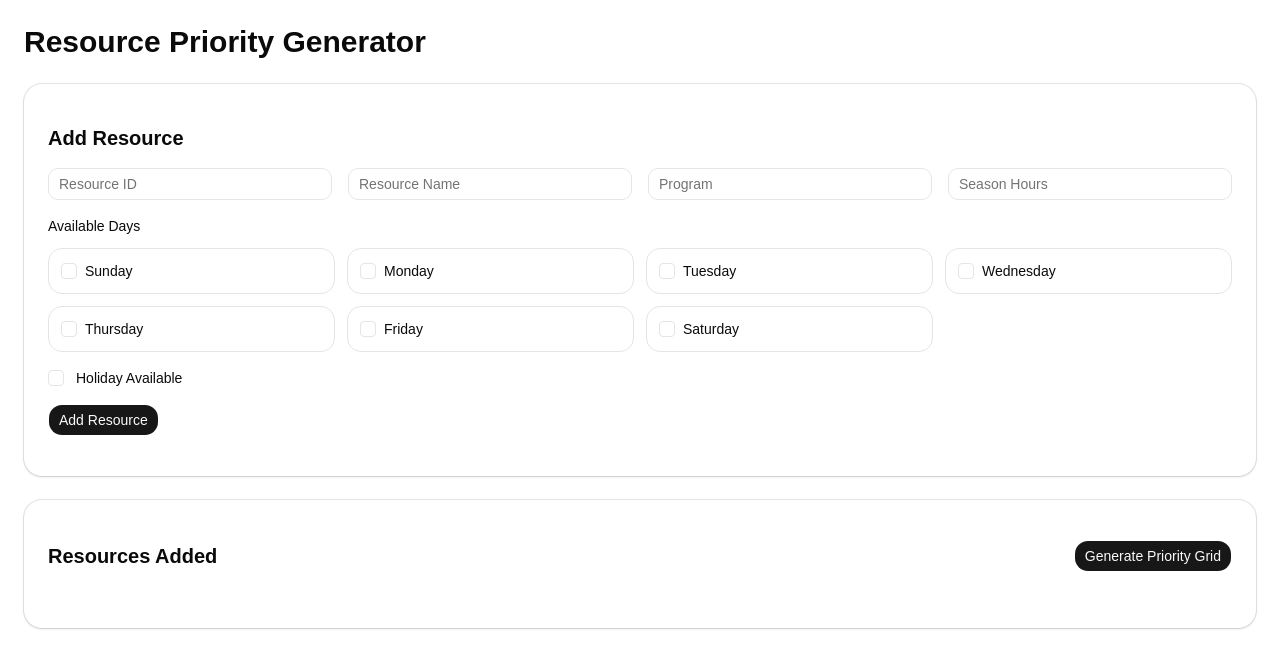
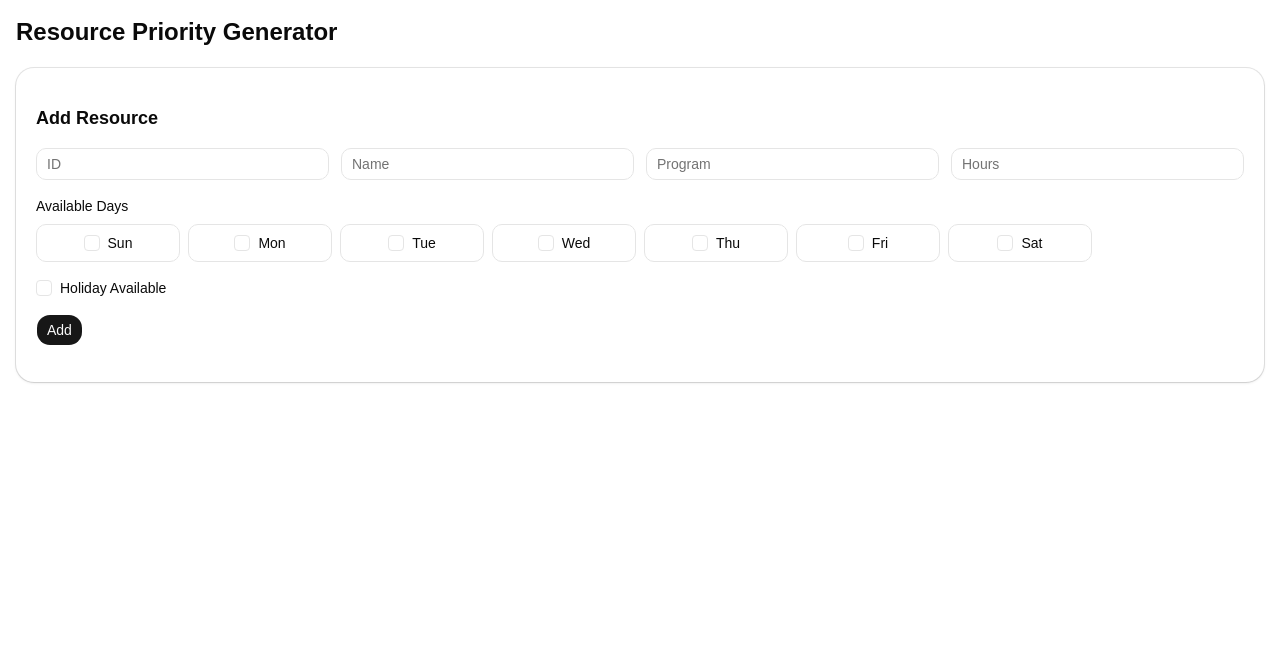
Before and after one commit to vijaydhiman51/resource-priority-ui, a React (Vite) app: page / in a window 1280 px wide. Shown: the top 668 px of the page. Built offline with nearby package versions, Linux system fonts and the light colour scheme.

Commit message:
new layout for the UI

```diff
--- a/src/resource_priority_ui.jsx
+++ b/src/resource_priority_ui.jsx
@@ -15,6 +15,17 @@ const DAYS = [
   "Saturday",
   "Holiday",
 ];
+
+const DAY_SHORT = {
+  Sunday: "Sun",
+  Monday: "Mon",
+  Tuesday: "Tue",
+  Wednesday: "Wed",
+  Thursday: "Thu",
+  Friday: "Fri",
+  Saturday: "Sat",
+  Holiday: "Hol",
+};
 
 function ResourcePriorityUI() {
   const emptyResource = {
@@ -107,25 +118,25 @@ function ResourcePriorityUI() {
   };
 
   return (
-    <div className="min-h-screen bg-background p-6">
-      <div className="max-w-7xl mx-auto space-y-6">
-        <h1 className="text-3xl font-bold">Resource Priority Generator</h1>
+    <div className="min-h-screen bg-background p-4">
+      <div className="max-w-7xl mx-auto space-y-5">
+        <h1 className="text-2xl font-bold">Resource Priority Generator</h1>
 
         <Card className="rounded-2xl shadow-sm">
-          <CardContent className="p-6 space-y-4">
-            <h2 className="text-xl font-semibold">
+          <CardContent className="p-5 space-y-4">
+            <h2 className="text-lg font-semibold">
               {editIndex !== null ? "Edit Resource" : "Add Resource"}
             </h2>
 
-            <div className="grid md:grid-cols-4 gap-4">
+            <div className="grid md:grid-cols-4 gap-3">
               <Input
-                placeholder="Resource ID"
+                placeholder="ID"
                 value={resource.Id}
                 onChange={(e) => handleInput("Id", e.target.value)}
               />
 
               <Input
-                placeholder="Resource Name"
+                placeholder="Name"
                 value={resource.Name}
                 onChange={(e) => handleInput("Name", e.target.value)}
               />
@@ -137,31 +148,31 @@ function ResourcePriorityUI() {
               />
 
               <Input
-                placeholder="Season Hours"
+                placeholder="Hours"
                 value={resource.SeasonHours}
                 onChange={(e) => handleInput("SeasonHours", e.target.value)}
               />
             </div>
 
             <div>
-              <p className="font-medium mb-3">Available Days</p>
-              <div className="grid md:grid-cols-4 gap-3">
+              <p className="font-medium mb-2 text-sm">Available Days</p>
+              <div className="grid grid-cols-4 md:grid-cols-8 gap-2">
                 {DAYS.filter((d) => d !== "Holiday").map((day) => (
                   <label
                     key={day}
-                    className="flex items-center gap-2 border rounded-xl p-3"
+                    className="flex items-center justify-center gap-2 border rounded-lg px-2 py-2 text-sm"
                   >
                     <Checkbox
                       checked={resource.AvailableDays.includes(day)}
                       onCheckedChange={() => handleDayToggle(day)}
                     />
-                    <span>{day}</span>
+                    <span>{DAY_SHORT[day]}</span>
                   </label>
                 ))}
               </div>
             </div>
 
-            <label className="flex items-center gap-3">
+            <label className="flex items-center gap-2 text-sm">
               <Checkbox
                 checked={resource.HolidayAvailable}
                 onCheckedChange={(value) =>
@@ -173,7 +184,7 @@ function ResourcePriorityUI() {
 
             <div className="flex gap-3">
               <Button onClick={saveResource} className="rounded-xl">
-                {editIndex !== null ? "Update Resource" : "Add Resource"}
+                {editIndex !== null ? "Update" : "Add"}
               </Button>
 
               {editIndex !== null && (
@@ -189,66 +200,80 @@ function ResourcePriorityUI() {
           </CardContent>
         </Card>
 
+        {(resources.length > 0 || grid.length > 0) && (
           <Card className="rounded-2xl shadow-sm">
-          <CardContent className="p-6 space-y-4">
-            <div className="flex items-center justify-between">
-              <h2 className="text-xl font-semibold">Resources Added</h2>
+            <CardContent className="p-5">
+              <div className="flex items-center justify-between mb-4">
+                <h2 className="text-lg font-semibold">Priority Layout</h2>
                 <Button onClick={generateGrid} className="rounded-xl">
-                Generate Priority Grid
+                  Generate Grid
                 </Button>
               </div>
 
-            <div className="space-y-2">
+              <div className="grid lg:grid-cols-[380px_1fr] gap-6 items-start">
+                <div className="space-y-3">
                   {resources.map((r, index) => (
                     <div
                       key={index}
-                  className="border rounded-xl p-4 flex justify-between items-center"
+                      className="border rounded-xl p-3 space-y-2"
                     >
+                      <div className="flex items-center justify-between">
                         <div>
                           <p className="font-semibold">{r.Name}</p>
-                    <p className="text-sm text-muted-foreground">
-                      Program: {r.Program} | Hours: {r.SeasonHours}
+                          <p className="text-xs text-muted-foreground">
+                            {r.SeasonHours} h
                           </p>
                         </div>
 
                         <div className="flex gap-2">
                           <Button
                             variant="outline"
-                      className="rounded-xl"
+                            size="sm"
                             onClick={() => editResource(index)}
                           >
                             Edit
                           </Button>
-
                           <Button
                             variant="destructive"
-                      className="rounded-xl"
+                            size="sm"
                             onClick={() => deleteResource(index)}
                           >
                             Delete
                           </Button>
                         </div>
                       </div>
+
+                      <div className="flex flex-wrap gap-1 text-xs">
+                        {DAYS.filter((d) => d !== "Holiday").map((day) => (
+                          <span
+                            key={day}
+                            className={`px-2 py-1 rounded border ${
+                              r.AvailableDays.includes(day)
+                                ? "bg-muted"
+                                : "opacity-40"
+                            }`}
+                          >
+                            {DAY_SHORT[day]}
+                          </span>
+                        ))}
+                        {r.HolidayAvailable && (
+                          <span className="px-2 py-1 rounded border bg-muted">
+                            Hol
+                          </span>
+                        )}
+                      </div>
+                    </div>
                   ))}
                 </div>
-          </CardContent>
-        </Card>
 
                 {grid.length > 0 && (
-          <Card className="rounded-2xl shadow-sm">
-            <CardContent className="p-6">
-              <h2 className="text-xl font-semibold mb-4">
-                Final Priority Grid
-              </h2>
-
                   <div className="overflow-x-auto">
                     <table className="w-full border-collapse text-sm">
                       <thead>
                         <tr>
-                      <th className="border p-3 text-left">Row</th>
                           {DAYS.map((day) => (
-                        <th key={day} className="border p-3 text-left">
-                          {day}
+                            <th key={day} className="border p-2 text-left">
+                              {DAY_SHORT[day]}
                             </th>
                           ))}
                         </tr>
@@ -256,9 +281,8 @@ function ResourcePriorityUI() {
                       <tbody>
                         {grid.map((row, index) => (
                           <tr key={index}>
-                        <td className="border p-3">{index + 1}</td>
                             {DAYS.map((day) => (
-                          <td key={day} className="border p-3">
+                              <td key={day} className="border p-2">
                                 {row[day] || "-"}
                               </td>
                             ))}
@@ -266,6 +290,8 @@ function ResourcePriorityUI() {
                         ))}
                       </tbody>
                     </table>
+                  </div>
+                )}
               </div>
             </CardContent>
           </Card>
```
Lines whose indentation alone changed are shown as unchanged.
